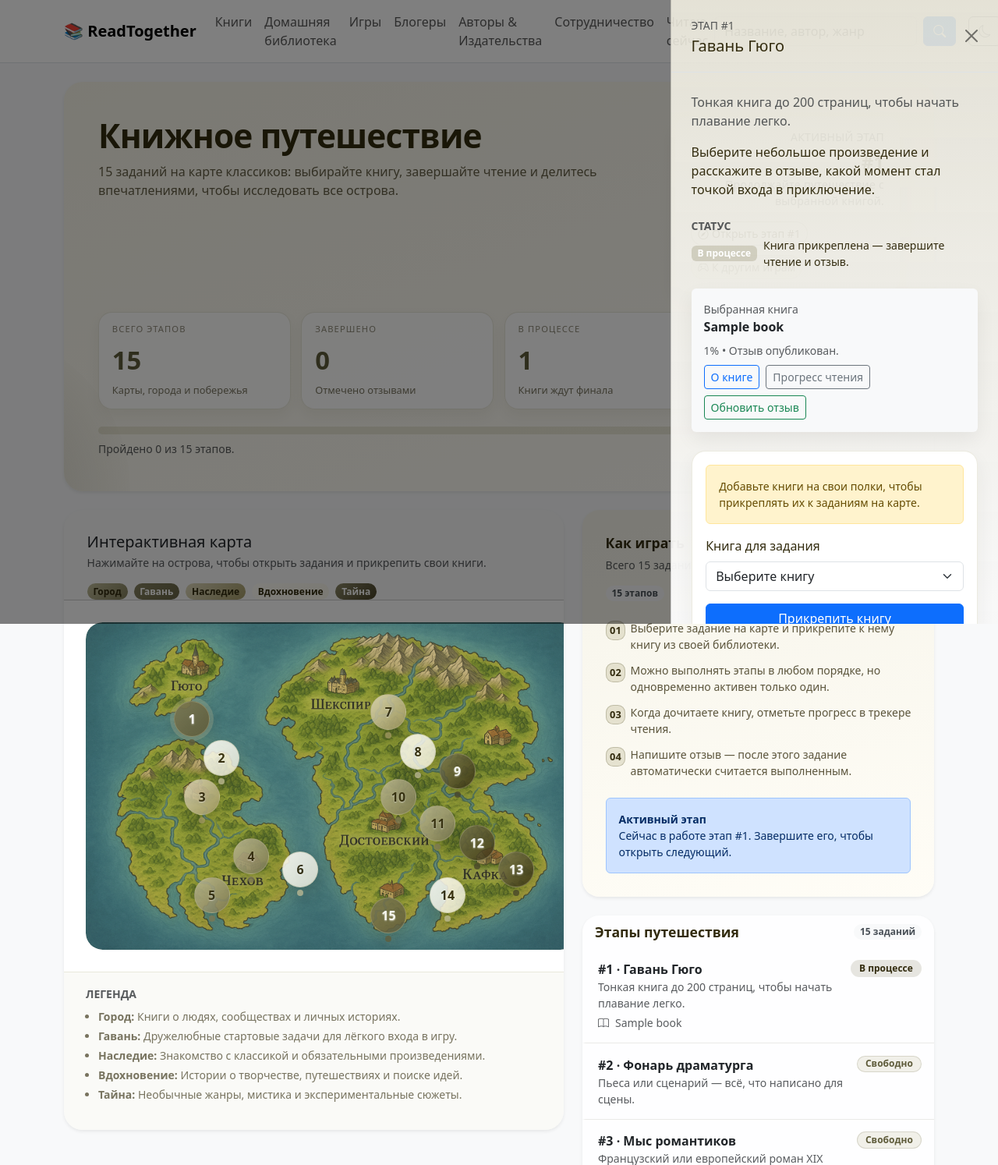
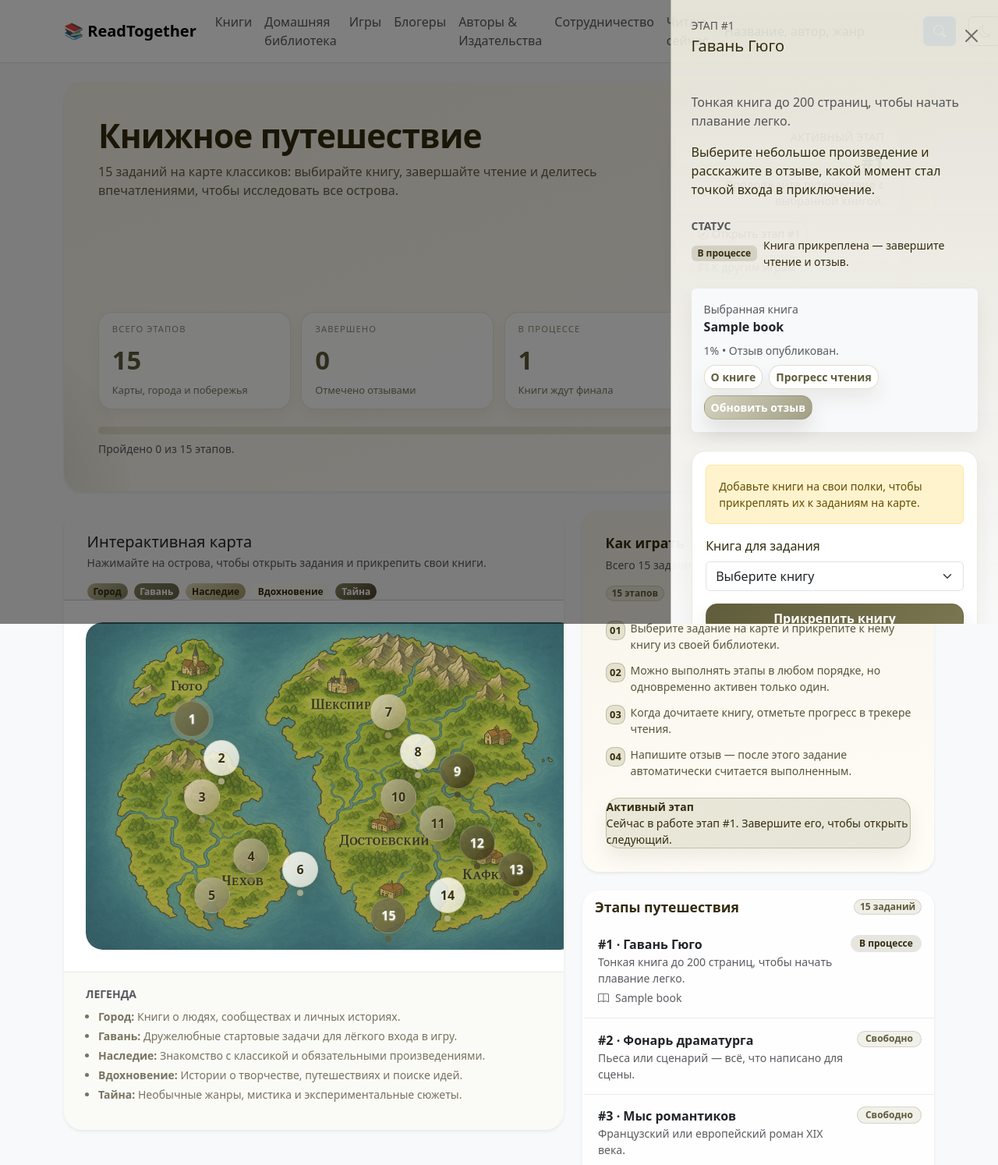
Before and after one commit to OlgaKuznetsova03/Mybooks_server, a Django app: page /games/journey-map/ in a window 1280 px wide, after a click that opens the changed part; the page is wider, and only the part inside the window is pictured. Shown: the top 1494 px of that part at 78% size. Run offline with Django 4.2, Linux system fonts and the light colour scheme; a user stored in the database is signed in; tables that the repository leaves empty hold one stand-in row (values such as "Sample post").

Commit message:
книжное путешествие настраиваем цвет3

```diff
--- a/games/static/games/game-pages.css
+++ b/games/static/games/game-pages.css
@@ -100,6 +100,60 @@
   color: #fff;
   border-color: var(--journey-olive);
   box-shadow: 0 0 0 0.2rem rgba(188, 184, 147, 0.25);
+}
+
+.btn-journey-primary {
+  border-radius: 0.95rem;
+  border: 1px solid rgba(95, 92, 59, 0.4);
+  background: linear-gradient(140deg, var(--journey-olive), var(--journey-fern));
+  color: #fff;
+  font-weight: 600;
+  box-shadow: 0 16px 28px rgba(51, 44, 15, 0.12);
+  transition: transform 0.2s ease, box-shadow 0.2s ease, background 0.2s ease, border-color 0.2s ease;
+}
+
+.btn-journey-primary:hover,
+.btn-journey-primary:focus-visible {
+  background: linear-gradient(140deg, var(--journey-ink), var(--journey-olive));
+  border-color: rgba(51, 44, 15, 0.65);
+  box-shadow: 0 18px 32px rgba(51, 44, 15, 0.15);
+  color: #fff;
+}
+
+.btn-journey-ghost {
+  border-radius: 0.9rem;
+  border: 1px solid rgba(188, 184, 147, 0.45);
+  background: rgba(255, 255, 255, 0.92);
+  color: var(--journey-olive);
+  font-weight: 600;
+  box-shadow: 0 12px 24px rgba(51, 44, 15, 0.08);
+  transition: background-color 0.2s ease, color 0.2s ease, box-shadow 0.2s ease, border-color 0.2s ease;
+}
+
+.btn-journey-ghost:hover,
+.btn-journey-ghost:focus-visible {
+  background: rgba(188, 184, 147, 0.2);
+  color: var(--journey-ink);
+  border-color: rgba(95, 92, 59, 0.32);
+  box-shadow: 0 14px 30px rgba(51, 44, 15, 0.12);
+}
+
+.btn-journey-success {
+  border-radius: 0.9rem;
+  border: 1px solid rgba(123, 119, 82, 0.35);
+  background: linear-gradient(140deg, rgba(188, 184, 147, 0.55), rgba(123, 119, 82, 0.7));
+  color: #fff;
+  font-weight: 600;
+  box-shadow: 0 14px 26px rgba(51, 44, 15, 0.12);
+  transition: background-color 0.2s ease, box-shadow 0.2s ease, border-color 0.2s ease;
+}
+
+.btn-journey-success:hover,
+.btn-journey-success:focus-visible {
+  background: linear-gradient(140deg, rgba(123, 119, 82, 0.9), rgba(95, 92, 59, 0.85));
+  border-color: rgba(95, 92, 59, 0.55);
+  box-shadow: 0 18px 32px rgba(51, 44, 15, 0.15);
+  color: #fff;
 }
 
 .btn-journey-soft {
@@ -348,8 +402,8 @@
 }
 
 .journey-stage-panel__status--in_progress {
-  background: rgba(123, 119, 82, 0.25);
-  color: #fff;
+  background: rgba(123, 119, 82, 0.22);
+  color: var(--journey-ink);
 }
 
 .journey-stage-panel__status--completed {
@@ -367,6 +421,31 @@
 
 .journey-stage-panel__form + .journey-stage-panel__form {
   margin-top: 1rem;
+}
+
+.journey-alert {
+  border-radius: 1.1rem;
+  border: 1px solid rgba(188, 184, 147, 0.32);
+  background: linear-gradient(150deg, rgba(255, 253, 246, 0.94), rgba(246, 243, 229, 0.85));
+  color: rgba(51, 44, 15, 0.75);
+  box-shadow: 0 12px 24px rgba(51, 44, 15, 0.08);
+}
+
+.journey-alert--active {
+  background: linear-gradient(150deg, rgba(188, 184, 147, 0.28), rgba(123, 119, 82, 0.18));
+  border-color: rgba(123, 119, 82, 0.35);
+  color: var(--journey-ink);
+}
+
+.journey-alert--info {
+  background: linear-gradient(150deg, rgba(255, 253, 246, 0.9), rgba(188, 184, 147, 0.18));
+}
+
+.journey-badge {
+  background: rgba(188, 184, 147, 0.22);
+  color: var(--journey-olive);
+  box-shadow: inset 0 0 0 1px rgba(95, 92, 59, 0.18);
+  font-weight: 600;
 }
 
 
--- a/templates/games/book_journey_map.html
+++ b/templates/games/book_journey_map.html
@@ -148,7 +148,7 @@
             <div class="game-panel-title mb-1">Как играть</div>
             <p class="small text-muted mb-0">Всего {{ stage_summary.total }} заданий — исследуйте карту в своём темпе.</p>
           </div>
-          <span class="badge rounded-pill text-bg-light text-dark-emphasis">{{ stage_summary.total }} этапов</span>
+          <span class="badge rounded-pill journey-badge">{{ stage_summary.total }} этапов</span>
         </div>
         <ol class="game-checklist small mb-4">
           {% for item in checklist %}
@@ -161,7 +161,7 @@
             После авторизации вы сможете выбирать задания и отслеживать прогресс прямо с карты
           </div>
         {% elif active_stage_number %}
-          <div class="alert alert-primary small mb-0" role="status">
+          <div class="journey-alert journey-alert--active small mb-0" role="status">
             <div class="fw-semibold">Активный этап</div>
             <p class="mb-0">Сейчас в работе этап #{{ active_stage_number }}. Завершите его, чтобы открыть следующий.</p>
           </div>
@@ -172,7 +172,7 @@
       <div class="card-header">
         <div class="d-flex align-items-center justify-content-between gap-3">
           <div class="game-panel-title mb-0">Этапы путешествия</div>
-          <span class="badge rounded-pill text-bg-light text-dark-emphasis">{{ stage_summary.total }} заданий</span>
+          <span class="badge rounded-pill journey-badge">{{ stage_summary.total }} заданий</span>
         </div>
       </div>
       <div class="card-body p-0">
@@ -271,16 +271,16 @@
         {% if assignment_form.non_field_errors %}
           <div class="alert alert-danger py-2 small">{{ assignment_form.non_field_errors|striptags }}</div>
         {% endif %}
-        <button type="submit" class="btn btn-primary w-100">Прикрепить книгу</button>
+        <button type="submit" class="btn btn-journey-primary w-100">Прикрепить книгу</button>
       </form>
       <form method="post" class="mt-3 journey-stage-panel__form d-none" id="journey-stage-release-form">
         {% csrf_token %}
         <input type="hidden" name="action" value="release">
         {{ release_form.stage_number }}
-        <button type="submit" class="btn btn-outline-secondary w-100">Снять книгу с этапа</button>
+        <button type="submit" class="btn btn-journey-ghost w-100">Снять книгу с этапа</button>
       </form>
     {% elif not is_authenticated %}
-      <div class="alert alert-info" role="status">
+      <div class="journey-alert journey-alert--info" role="status">
         Войдите в систему, чтобы прикрепить книгу и отслеживать выполнение задания.
       </div>
     {% endif %}
@@ -387,17 +387,17 @@
         }
         linksEl.innerHTML = '';
         const detailLink = document.createElement('a');
-        detailLink.className = 'btn btn-outline-primary btn-sm';
+        detailLink.className = 'btn btn-journey-ghost btn-sm';
         detailLink.href = stage.assignment.detail_url;
         detailLink.textContent = 'О книге';
         linksEl.appendChild(detailLink);
         const readingLink = document.createElement('a');
-        readingLink.className = 'btn btn-outline-secondary btn-sm';
+        readingLink.className = 'btn btn-journey-ghost btn-sm';
         readingLink.href = stage.assignment.reading_url;
         readingLink.textContent = 'Прогресс чтения';
         linksEl.appendChild(readingLink);
         const reviewLink = document.createElement('a');
-        reviewLink.className = 'btn btn-outline-success btn-sm';
+        reviewLink.className = 'btn btn-journey-success btn-sm';
         reviewLink.href = stage.assignment.review_url;
         reviewLink.textContent = stage.assignment.has_review ? 'Обновить отзыв' : 'Написать отзыв';
         linksEl.appendChild(reviewLink);
```
